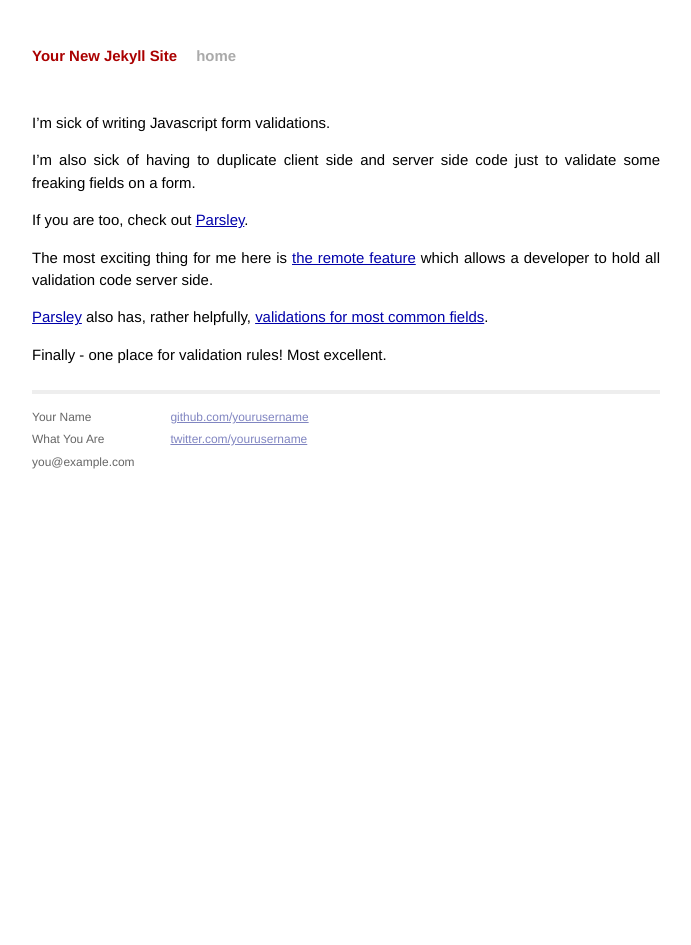
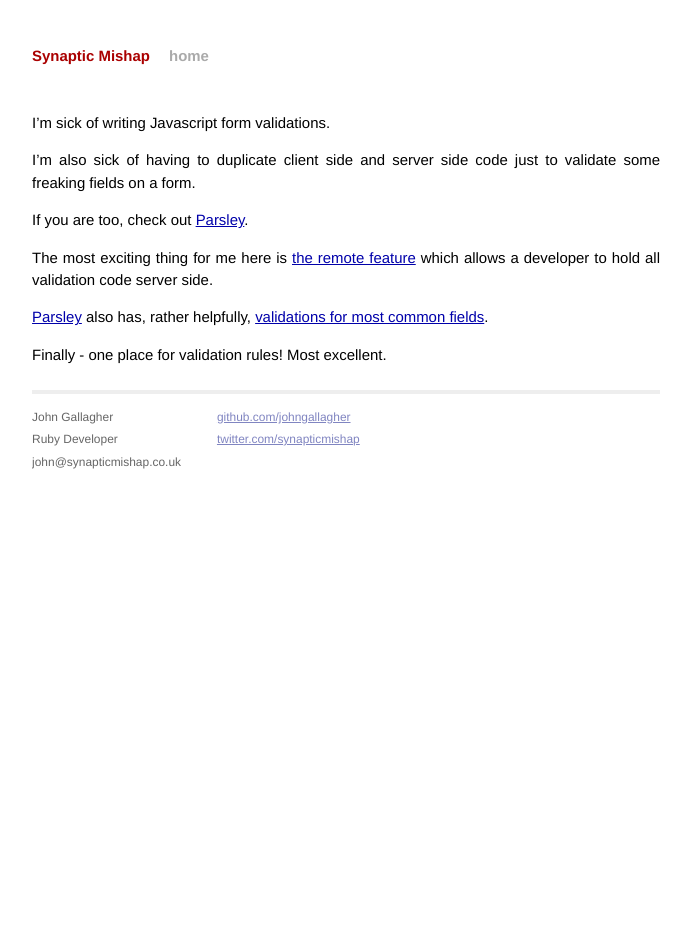
Before and after one commit to johngallagher/blog, a Jekyll site: the page built from _posts/2014-03-15-validation-woes-are-at-an-end.markdown, in a window 1280 px wide. Shown: the whole page, without its empty margins (294-985 px from the left). Built offline with Jekyll 4.4.1, drawn with Linux system fonts in a browser that asks for light colours; Markdown is read by kramdown in place of the engine named in the settings.

Commit message:
Setup site to be, like, mine.

```diff
--- a/_config.yml
+++ b/_config.yml
@@ -1,3 +1,3 @@
-name: Your New Jekyll Site
+name: Synaptic Mishap
 markdown: redcarpet
 pygments: true
--- a/_layouts/default.html
+++ b/_layouts/default.html
@@ -26,15 +26,15 @@
           <div class="footer">
             <div class="contact">
               <p>
-                Your Name<br />
-                What You Are<br />
-                you@example.com
+                John Gallagher<br />
+                Ruby Developer<br />
+                john@synapticmishap.co.uk
               </p>
             </div>
             <div class="contact">
               <p>
-                <a href="https://github.com/yourusername">github.com/yourusername</a><br />
-                <a href="https://twitter.com/yourusername">twitter.com/yourusername</a><br />
+                <a href="https://github.com/johngallagher">github.com/johngallagher</a><br />
+                <a href="https://twitter.com/synapticmishap">twitter.com/synapticmishap</a><br />
               </p>
             </div>
           </div>
--- a/index.html
+++ b/index.html
@@ -1,6 +1,6 @@
 ---
 layout: default
-title: Your New Jekyll Site
+title: Synaptic Mishap
 ---
 
 <div id="home">
```
